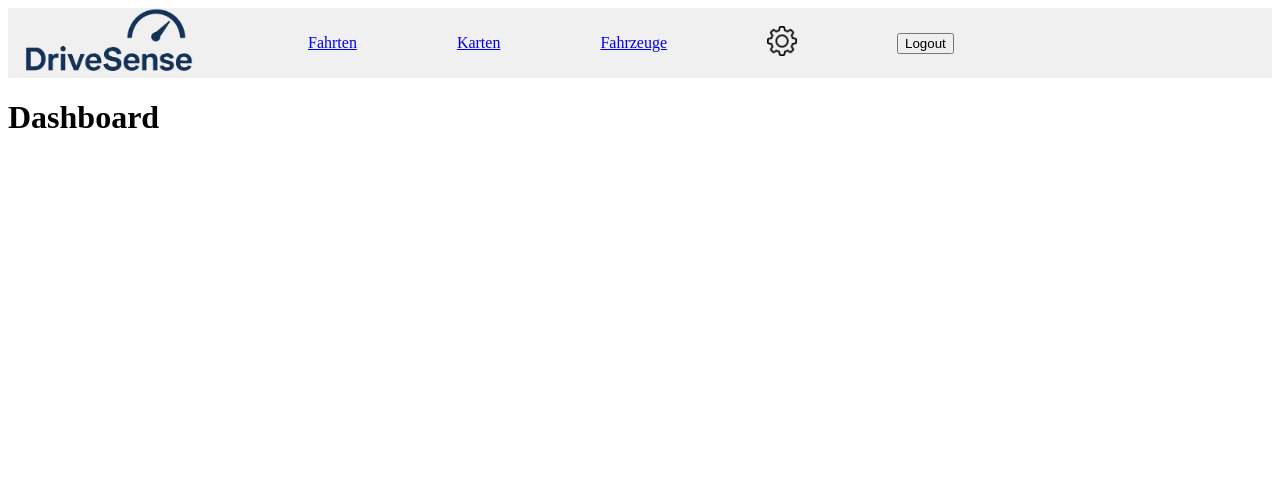
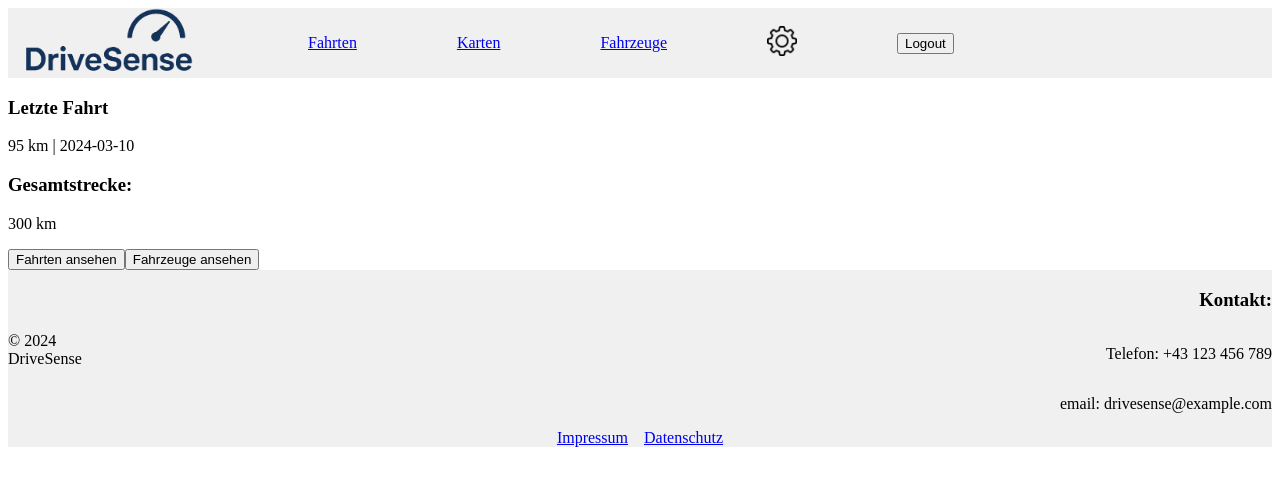
Before and after one commit to A-SimpleName/DriveSense, a React (Vite) app in the folder Software/Frontend/WebApp/my-app/: page / in a window 1280 px wide. Shown: the top 486 px of the page. Built offline with nearby package versions, Linux system fonts and the light colour scheme.

Commit message:
Dashboard und Komponente

```diff
--- a/Software/Frontend/WebApp/my-app/src/app.tsx
+++ b/Software/Frontend/WebApp/my-app/src/app.tsx
@@ -3,10 +3,11 @@ import { BrowserRouter, Routes, Route } from "react-router-dom";
 import DashboardPage from "./pages/dashboard";
 import TripsPage from "./pages/trips";
 import LoginPage from "./pages/login";
-import Topbar from "./components/topbar";
+import Topbar from "./components/Layout/topbar";
 import Vehicles from "./pages/vehicles";
 import Settings from "./pages/settings";
 import MapPage from "./pages/map";
+import Footer from "./components/Layout/footer";
 
 function App() {
   return (
@@ -22,6 +23,7 @@ function App() {
         <Route path="/map" element={<MapPage />} />
         <Route path="*" element={<div>404 Not Found</div>} />
       </Routes>
+      <Footer />
     </BrowserRouter>
   );
 }
--- /dev/null
+++ b/Software/Frontend/WebApp/my-app/src/components/Layout/footer.tsx
@@ -0,0 +1,23 @@
+import { Link } from "react-router-dom";
+import "../../styles/footer.css";
+
+function Footer () {
+    return (
+        <footer>
+            <div className="infos">
+                <p>© 2024 DriveSense</p>
+                <div>
+                    <h3>Kontakt:</h3>
+                    <p>Telefon: +43 123 456 789</p>
+                    <p>email: drivesense@example.com</p>
+                </div>
+            </div>
+
+            <div className="links">
+                <Link to="/impressum">Impressum</Link>
+                <Link to="/datenschutz">Datenschutz</Link>
+            </div>
+        </footer>
+    );
+}
+export default Footer;
--- /dev/null
+++ b/Software/Frontend/WebApp/my-app/src/components/button.tsx
@@ -0,0 +1,5 @@
+export function Button({ label }: { label: string}) {
+    return (
+        <button>{label}</button>
+    );
+}
--- /dev/null
+++ b/Software/Frontend/WebApp/my-app/src/components/statCard.tsx
@@ -0,0 +1,13 @@
+type Props = {
+  title: string;
+  value: string;
+};
+
+export default function StatCard({ title, value }: Props) {
+  return (
+    <div className="stat-card">
+      <h3>{title}</h3>
+      <p>{value}</p>
+    </div>
+  );
+}
--- a/Software/Frontend/WebApp/my-app/src/pages/dashboard.tsx
+++ b/Software/Frontend/WebApp/my-app/src/pages/dashboard.tsx
@@ -1,8 +1,25 @@
+import StatCard from "../components/statCard";
+import { Button } from "../components/button";
+import { Link } from "react-router-dom";
+
 function Dashboard() {
+    let rides = [
+        { id: 1,  date: "2024-01-15",km:120 },
+        { id: 2,  date: "2024-02-20", km:85 },
+        { id: 3,  date: "2024-03-10",km:95 },
+    ];
+    let lastRide = rides[rides.length - 1].km.toString() + " km | " + rides[rides.length - 1].date;
+    let totalKm = rides.reduce((total, ride) => total + ride.km, 0).toString() + " km";
     return (
         <div>
-            <h1>Dashboard</h1>
-            {/* Other components and content can be added here */}
+            <article>
+                <StatCard title="Letzte Fahrt" value= {lastRide}/>
+                <StatCard title="Gesamtstrecke: " value= {totalKm}/>
+            </article>
+            <article>
+                <Link to="/trips"><Button label={"Fahrten ansehen"}/></Link>
+                <Link to="/vehicles"><Button label={"Fahrzeuge ansehen"}/></Link>
+            </article>
         </div>
     );
 }
--- /dev/null
+++ b/Software/Frontend/WebApp/my-app/src/styles/footer.css
@@ -0,0 +1,22 @@
+footer {
+    background-color: #f0f0f0;
+}
+.infos {
+    display: flex;
+    align-items: center;
+    gap: 3rem;
+}
+
+.links {
+    display:flex;
+    gap: 1rem;
+    justify-content: center;
+}
+
+.infos div {
+    width: 100%;
+    display: flex;
+    flex-direction: column;
+    text-align: right;
+    justify-content: flex-end;
+}
```
Also changed, not shown: Software/Frontend/WebApp/my-app/src/components/Layout/topbar.tsx (renamed from Software/Frontend/WebApp/my-app/src/components/topbar.tsx).
